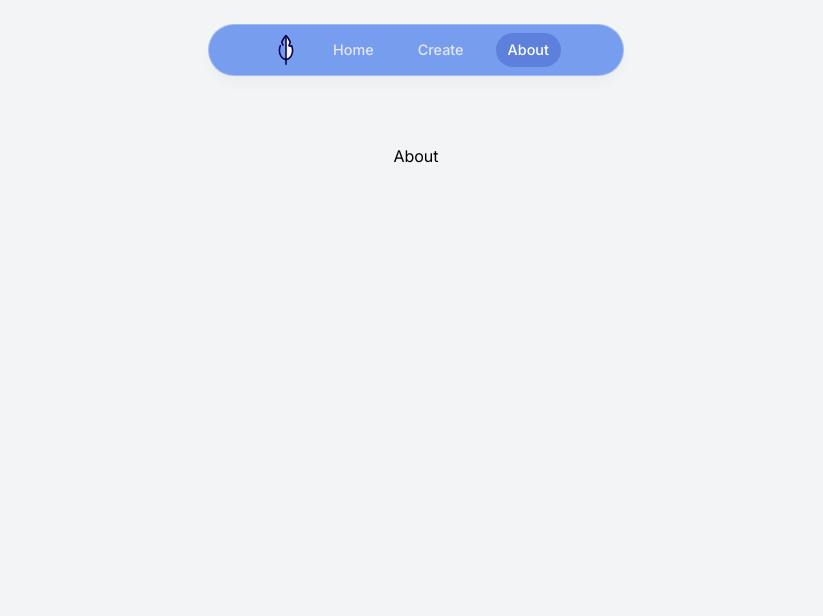
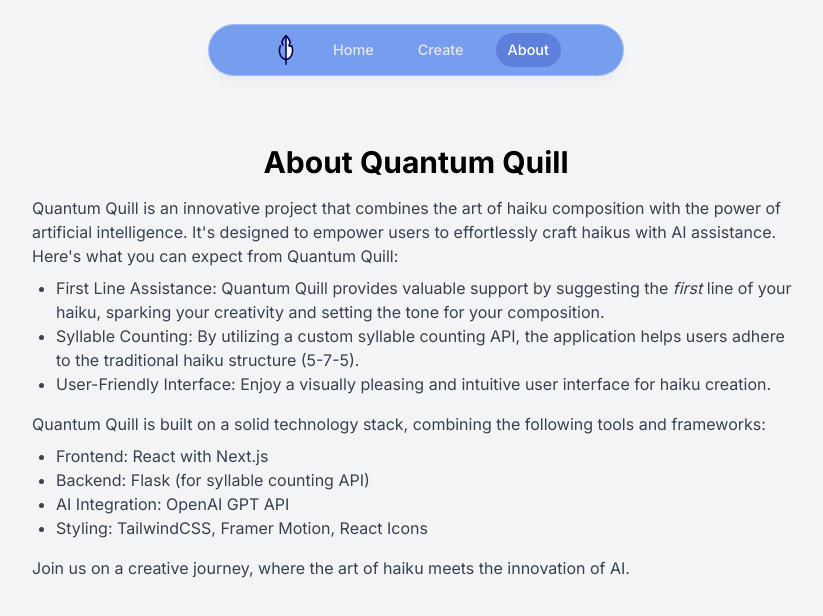
Before and after one commit to Z-Ahmad/quantum-quill, a Next.js app: page /about in a window 1280 px wide. Shown: the top 616 px of the page, without its empty margins (224-1047 px from the left). Built offline with nearby package versions, Linux system fonts and the light colour scheme.

Commit message:
about page content

```diff
--- a/app/about/page.tsx
+++ b/app/about/page.tsx
@@ -1,8 +1,37 @@
+'use client'
+
 import Navbar from "@/components/Navbar";
-
+import { motion } from "framer-motion";
 export default function Home() {
-  return <main className="flex flex-col items-center px-4">
-    <Navbar />
-    About
-  </main>;
+  return (
+    <main className="flex flex-col items-center px-4">
+      <Navbar />
+      <motion.div className="max-w-3xl" initial={{ opacity: 0 }} animate={{ opacity: 1 }} transition={{ duration: 0.5 }}>
+        <h2 className="text-3xl text-center font-bold mb-4">About Quantum Quill</h2>
+        <p className="text-gray-700">
+          Quantum Quill is an innovative project that combines the art of haiku composition with the power of artificial intelligence. It's designed to empower
+          users to effortlessly craft haikus with AI assistance. Here's what you can expect from Quantum Quill:
+        </p>
+        <ul className="list-disc pl-6 mt-2 text-gray-700">
+          <li>
+            First Line Assistance: Quantum Quill provides valuable support by suggesting the <span className="italic">first</span> line of your haiku, sparking
+            your creativity and setting the tone for your composition.
+          </li>
+          <li>
+            Syllable Counting: By utilizing a custom syllable counting API, the application helps users adhere to the traditional
+            haiku structure (5-7-5).
+          </li>
+          <li>User-Friendly Interface: Enjoy a visually pleasing and intuitive user interface for haiku creation.</li>
+        </ul>
+        <p className="text-gray-700 mt-4">Quantum Quill is built on a solid technology stack, combining the following tools and frameworks:</p>
+        <ul className="list-disc pl-6 mt-2 text-gray-700">
+          <li>Frontend: React with Next.js</li>
+          <li>Backend: Flask (for syllable counting API)</li>
+          <li>AI Integration: OpenAI GPT API</li>
+          <li>Styling: TailwindCSS, Framer Motion, React Icons</li>
+        </ul>
+        <p className="text-gray-700 mt-4">Join us on a creative journey, where the art of haiku meets the innovation of AI.</p>
+      </motion.div>
+    </main>
+  );
 }
```
